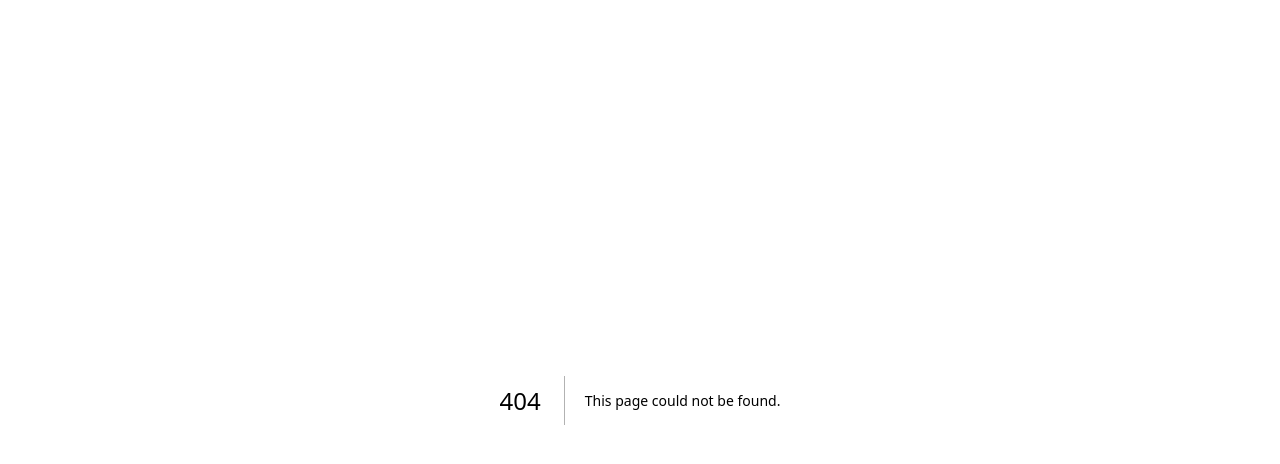
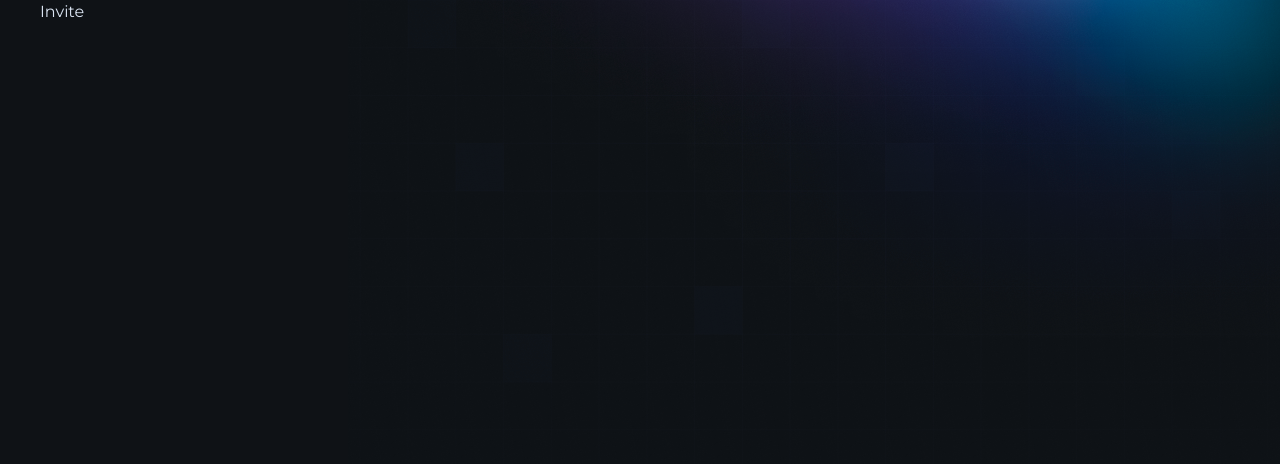
Before and after one commit to andreknob/nlw-react, a Next.js app: page /invite in a window 1280 px wide. Before the commit this address had no page. Shown: the top 464 px of the page. Built offline with nearby package versions, Linux system fonts and the light colour scheme.

Commit message:
chore: move main lement to layout

```diff
--- /dev/null
+++ b/src/app/invite/page.tsx
@@ -0,0 +1,3 @@
+export default function InvitePage() {
+  return <h1>Invite</h1>;
+}
--- a/src/app/layout.tsx
+++ b/src/app/layout.tsx
@@ -26,7 +26,9 @@ export default function RootLayout({
   return (
     <html lang="en" className={`${oxanium.variable} ${montserrat.variable}`}>
       <body className="bg-gray-900 text-gray-100 antialised bg-[url(/background.png)] bg-no-repeat bg-top md:bg-right-top">
-        {children}
+        <main className="max-w-[1240px] mx-auto px-5 py-8 md:py-0">
+          {children}
+        </main>
       </body>
     </html>
   );
--- a/src/app/page.tsx
+++ b/src/app/page.tsx
@@ -7,7 +7,6 @@ import logo from '../assets/logo.svg';
 
 export default function Home() {
   return (
-    <main className="max-w-[1240px] mx-auto px-5 py-8 md:py-0">
     <div className="min-h-dvh flex flex-col justify-center gap-16">
       <div className="flex flex-col gap-8 items-center md:items-start">
         <Image src={logo} alt="devstage" width={108.5} height={30} />
@@ -30,11 +29,10 @@ export default function Home() {
             </span>
           </div>
           <p className="text-gray-300 leading-relaxed text-sm md:text-base">
-              An event made by and for developers who are passionate about
-              create innovative solutions and share knowledge. Let's go Dive
-              into the latest trends in development software, systems
-              architecture and emerging technologies, with lectures, workshops
-              and hackathons.
+            An event made by and for developers who are passionate about create
+            innovative solutions and share knowledge. Let's go Dive into the
+            latest trends in development software, systems architecture and
+            emerging technologies, with lectures, workshops and hackathons.
           </p>
         </div>
         <form className="bg-gray-700 border border-gray-600 rounded-2xl p-8 space-y-6 w-full md:max-w-[440px]">
@@ -65,6 +63,5 @@ export default function Home() {
         </form>
       </div>
     </div>
-    </main>
   );
 }
```
Lines whose indentation alone changed are shown as unchanged.
